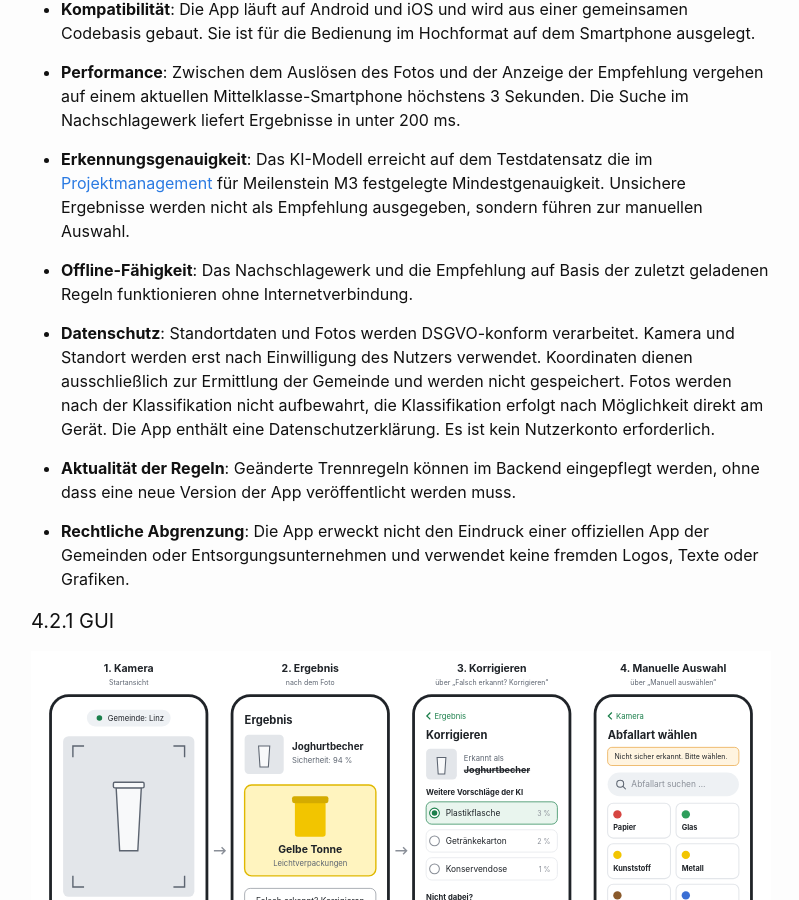
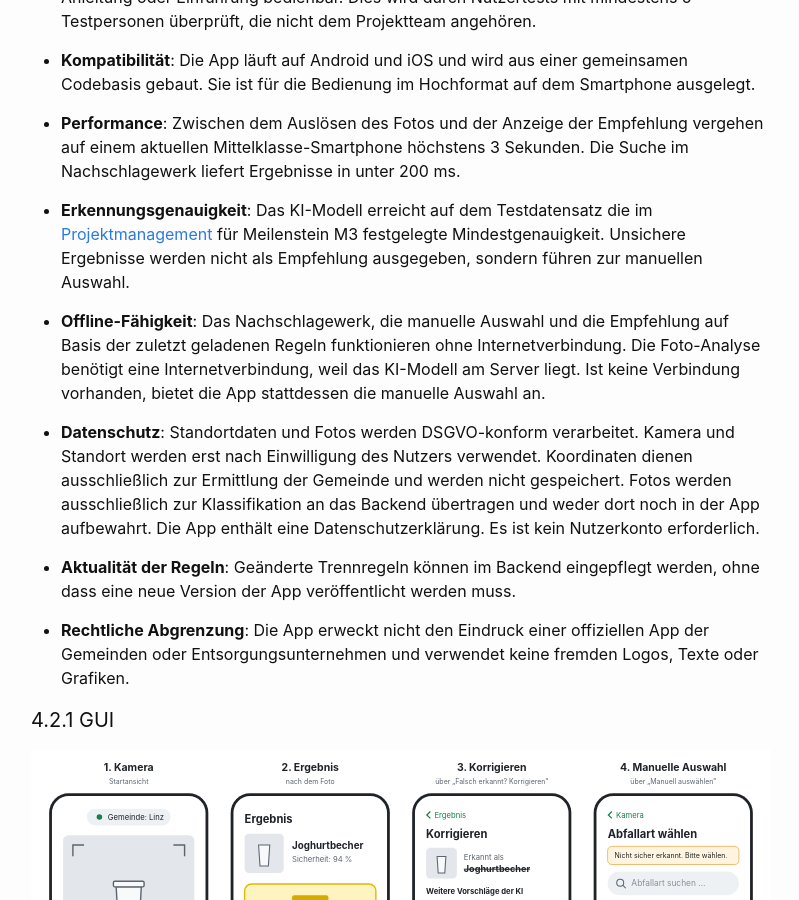
Before and after one commit to trashie-org/trashie-docs, a Jekyll site: the page built from specification.md, in a window 1280 px wide and 900 px high, scrolled down 4046 px. Shown: the whole window, without its empty margins (239-1038 px from the left). Built offline with Jekyll 4.4.1, drawn with Linux system fonts in a browser that asks for light colours; some of the changed text lies outside the part shown.

Commit message:
docs: Updated specification.md with architektur and changed some things in project-proposal.md

```diff
--- a/specification.md
+++ b/specification.md
@@ -82,9 +83,9 @@ Pilotregion ist Linz, Oberösterreich und das Mühlviertel.
 
 - **Erkennungsgenauigkeit**: Das KI-Modell erreicht auf dem Testdatensatz die im [Projektmanagement]({{ '/management/' | relative_url }}) für Meilenstein M3 festgelegte Mindestgenauigkeit. Unsichere Ergebnisse werden nicht als Empfehlung ausgegeben, sondern führen zur manuellen Auswahl.
 
-- **Offline-Fähigkeit**: Das Nachschlagewerk und die Empfehlung auf Basis der zuletzt geladenen Regeln funktionieren ohne Internetverbindung.
+- **Offline-Fähigkeit**: Das Nachschlagewerk, die manuelle Auswahl und die Empfehlung auf Basis der zuletzt geladenen Regeln funktionieren ohne Internetverbindung. Die Foto-Analyse benötigt eine Internetverbindung, weil das KI-Modell am Server liegt. Ist keine Verbindung vorhanden, bietet die App stattdessen die manuelle Auswahl an.
 
-- **Datenschutz**: Standortdaten und Fotos werden DSGVO-konform verarbeitet. Kamera und Standort werden erst nach Einwilligung des Nutzers verwendet. Koordinaten dienen ausschließlich zur Ermittlung der Gemeinde und werden nicht gespeichert. Fotos werden nach der Klassifikation nicht aufbewahrt, die Klassifikation erfolgt nach Möglichkeit direkt am Gerät. Die App enthält eine Datenschutzerklärung. Es ist kein Nutzerkonto erforderlich.
+- **Datenschutz**: Standortdaten und Fotos werden DSGVO-konform verarbeitet. Kamera und Standort werden erst nach Einwilligung des Nutzers verwendet. Koordinaten dienen ausschließlich zur Ermittlung der Gemeinde und werden nicht gespeichert. Fotos werden ausschließlich zur Klassifikation an das Backend übertragen und weder dort noch in der App aufbewahrt. Die App enthält eine Datenschutzerklärung. Es ist kein Nutzerkonto erforderlich.
 
 - **Aktualität der Regeln**: Geänderte Trennregeln können im Backend eingepflegt werden, ohne dass eine neue Version der App veröffentlicht werden muss.
 
@@ -135,7 +136,7 @@ Datenbestände:
 - **Regeldaten**: Text (Abfallkategorien, Tonnen und Container, Trennregeln mit Quelle und Abrufdatum)
 - **ASZ-Daten**: Text und Koordinaten (Standorte, Öffnungszeiten, angenommene Abfallarten)
 - **Trainingsdaten**: gelabelte Bilder, aufgeteilt in Trainings-, Validierungs- und Testdaten
-- **KI-Modell**: eine Modelldatei, die mit der App ausgeliefert wird
+- **KI-Modell**: eine Modelldatei, die am Server liegt und vom Backend verwendet wird
 
 Nutzerbezogene Daten (Fotos, Standorte, Konten) werden nicht gespeichert.
 
@@ -152,6 +153,15 @@ Nutzerbezogene Daten (Fotos, Standorte, Konten) werden nicht gespeichert.
 
 Die Begründungen der Technologieentscheidungen sind in der [Architektur]({{ '/architecture/' | relative_url }}) beschrieben.
 
+#### 7.1.1 Architektur
+
+![Architekturdiagramm](assets/images/architecture.svg)
+
+- **Trashie-App**: läuft am Smartphone und greift auf Kamera und GPS zu. Das Foto wird zur Klassifikation über die REST-Schnittstelle an das Backend gesendet. Die zuletzt geladenen Regeldaten liegen im lokalen Speicher und stehen damit auch offline zur Verfügung.
+- **Backend**: nimmt das Foto entgegen, greift zur Klassifikation auf das KI-Modell zu und liefert die erkannte Abfallkategorie zurück. Außerdem stellt es Trennregeln, Abfallkategorien und ASZ-Daten aus der Regel-Datenbank bereit.
+- **KI-Modell**: liegt am Server und wird ausschließlich vom Backend angesprochen. Ein neu trainiertes Modell kann damit ohne neue App-Version eingespielt werden.
+- **Projektteam**: pflegt die Regeldaten im Backend und trainiert das KI-Modell nach.
+
 ### 7.2 Zeitliche
 
 - Start des Projektes: Mitte Oktober 2026
```
Also changed, not shown: other parts of specification.md (+1 -0 lines), project-proposal.md (+1 -1 lines), assets/images/architecture.svg (added).
